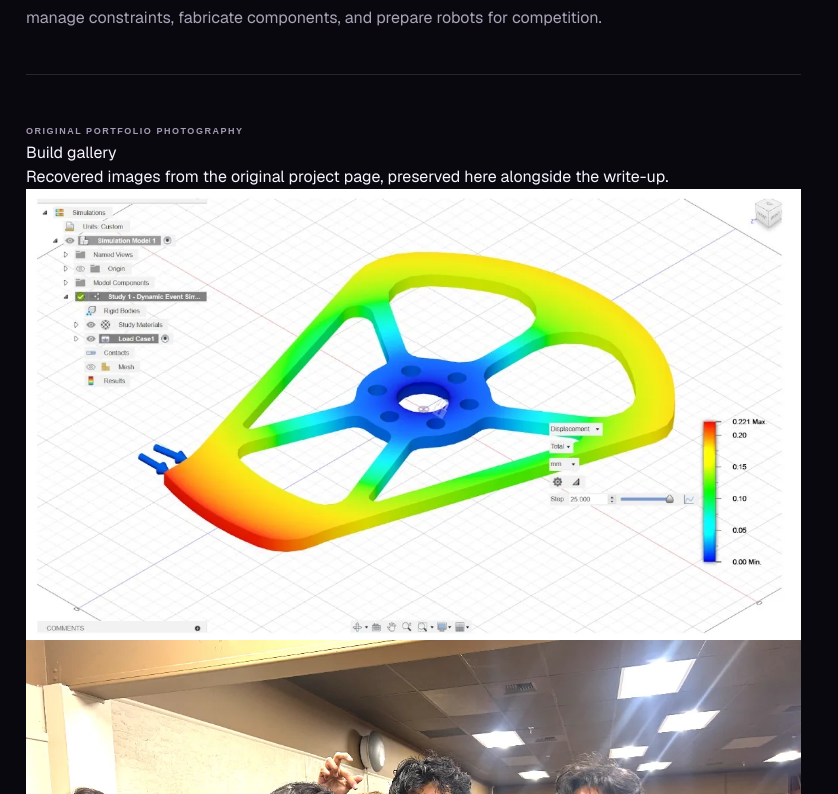
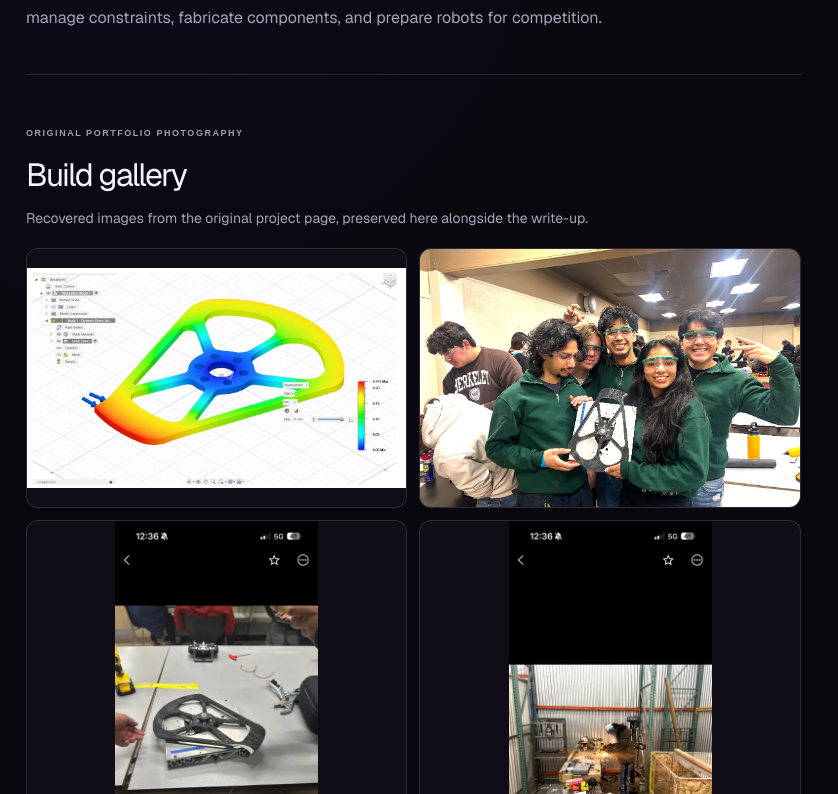
Before and after one commit to GursimarVirk/SimarWebsite, a Next.js app: page /projects/15-lb-combat-robots in a window 1280 px wide. Shown: the part 1886-2680 px from the top of the page, without its empty margins (0-838 px from the left). Built offline with nearby package versions, Linux system fonts and the light colour scheme.

Commit message:
Style restored project image galleries

```diff
--- a/app/globals.css
+++ b/app/globals.css
@@ -343,3 +343,16 @@ main{overflow:hidden;position:relative}
 
 /* The Meta wordmark is dark; give the detail-page cover a white field so it remains legible. */
 .detail-hero[style*="Meta-Logo"]::before{background-color:#fff;background-size:contain;background-repeat:no-repeat;background-position:center;padding:28px;box-sizing:border-box}
+
+
+/* Original project media restored on the modern detail pages */
+.detail-gallery{margin:44px 0 50px}
+.detail-gallery-heading{margin-bottom:18px}
+.detail-gallery-heading h2{font-size:32px;letter-spacing:-.05em;margin:8px 0}
+.detail-gallery-heading p{color:var(--muted);font-size:14px;line-height:1.6;margin:0;max-width:620px}
+.detail-gallery-grid{display:grid;grid-template-columns:repeat(2,minmax(0,1fr));gap:12px}
+.detail-gallery-grid a{display:block;overflow:hidden;border:1px solid var(--line);border-radius:12px;background:#100d17;min-height:180px}
+.detail-gallery-grid img{display:block;width:100%;height:100%;min-height:180px;max-height:440px;object-fit:contain;transition:transform .35s ease}
+.detail-gallery-grid a:hover img{transform:scale(1.025)}
+.original-links{margin:30px 0 10px}
+@media(max-width:600px){.detail-gallery-grid{grid-template-columns:1fr}.detail-gallery-grid a,.detail-gallery-grid img{min-height:140px}}
```
